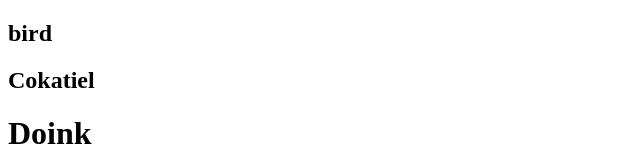
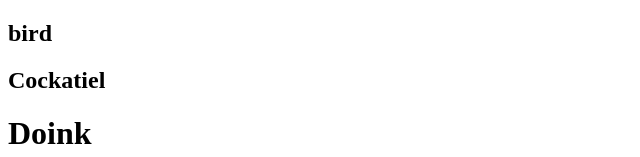
Before and after one commit to savinthapanya/training, a React (Vite) app: page / in a window 1280 px wide. Shown: the part 272-429 px from the top of the page, without its empty margins (0-640 px from the left). Built offline with nearby package versions, Linux system fonts and the light colour scheme.

Commit message:
fix typo

```diff
--- a/src/App.js
+++ b/src/App.js
@@ -22,7 +22,7 @@ class App extends React.Component {
       React.createElement(Pet, {
         name: "Pepper",
         animal: "bird",
-        breed: "Cokatiel"
+        breed: "Cockatiel"
       }),
       React.createElement(Pet, {
         name: "Doink",
```
